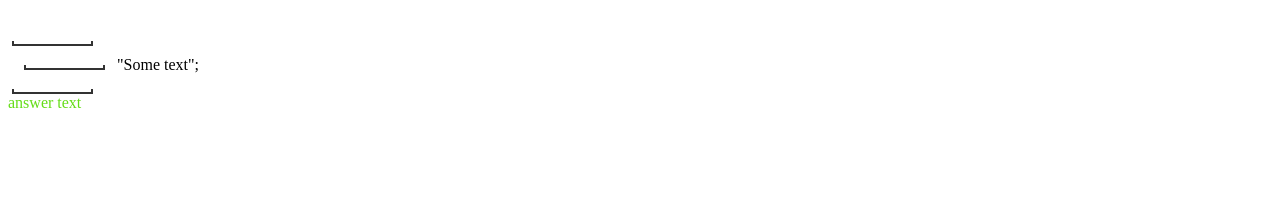
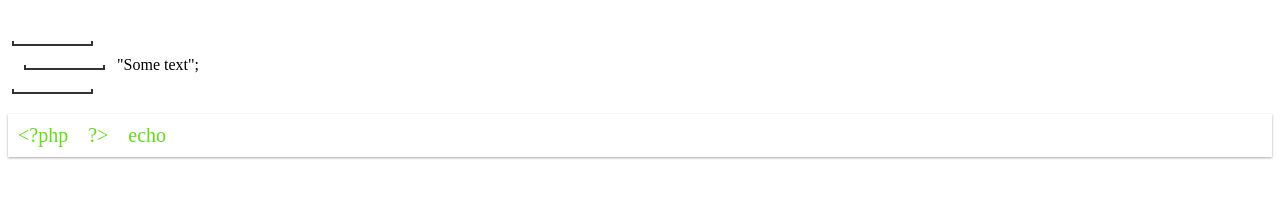
Before and after one commit to haonx/quiz-drag-drop, a plain HTML site: page index.html in a window 1280 px wide. Drawn offline with nearby package versions, Linux system fonts and the light colour scheme.

Commit message:
shuffle answers

```diff
--- a/drag-drop-quiz.html
+++ b/drag-drop-quiz.html
@@ -13,6 +13,6 @@
         </div>
     </div>
     <div class="answers">
-        <div class="answer" style="color: rgb(100, 221, 23);">answer text</div>
+        <div class="answer" style="color: rgb(100, 221, 23);" ng-repeat="answer in shuffleAnswers">{{answer.text}}</div>
     </div>
 </div>
--- a/quiz-drag-drop.css
+++ b/quiz-drag-drop.css
@@ -27,3 +27,23 @@
 .placeholderDragAndDropQuiz .placeholder {
     display: inline-block;
 }
+.placeholderDragAndDropQuiz .answers {
+    margin-top: 20px;
+    background: #fff;
+    box-shadow: 0 1px 3px rgba(0, 0, 0, .12), 0 1px 2px rgba(0, 0, 0, .24);
+}
+.placeholderDragAndDropQuiz .answers .answer {
+    color: rgb(100, 221, 23);
+    display: inline-block;
+    cursor: pointer;
+}
+
+.placeholderDragAndDropQuiz .answer {
+    padding: 10px;
+    color: rgb(100, 221, 23);
+    display: inline-block;
+    cursor: pointer;
+    white-space: nowrap;
+    text-align: left;
+    font-size: 20px;
+}
--- a/quiz-drag-drop.js
+++ b/quiz-drag-drop.js
@@ -3,11 +3,19 @@ angular
     .directive("dragDropQuiz", function ($sce) {
         return {
             link: function ($scope) {
+                function shuffle(a) {
+                    for (var i = a.length - 1; i > 0; i--) {
+                        const j = Math.floor(Math.random() * (i + 1));
+                        [a[i], a[j]] = [a[j], a[i]];
+                    }
+                    return a;
+                }
                 var scope = $scope;
                 var placeholderSign = 'placeholderSegment';
                 scope.placeholderSegments = scope.placeholder.replace(/{\d}/gi, placeholderSign).split(placeholderSign);
 
                 scope.segmentsCollection = [scope.placeholderSegments, scope.answers];
+                scope.shuffleAnswers = shuffle(scope.answers);
                 scope.lengths = [];
                 for(var i = 0; i<scope.segmentsCollection.length;i++) {
                     scope.lengths.push(scope.segmentsCollection[i].length);
```
